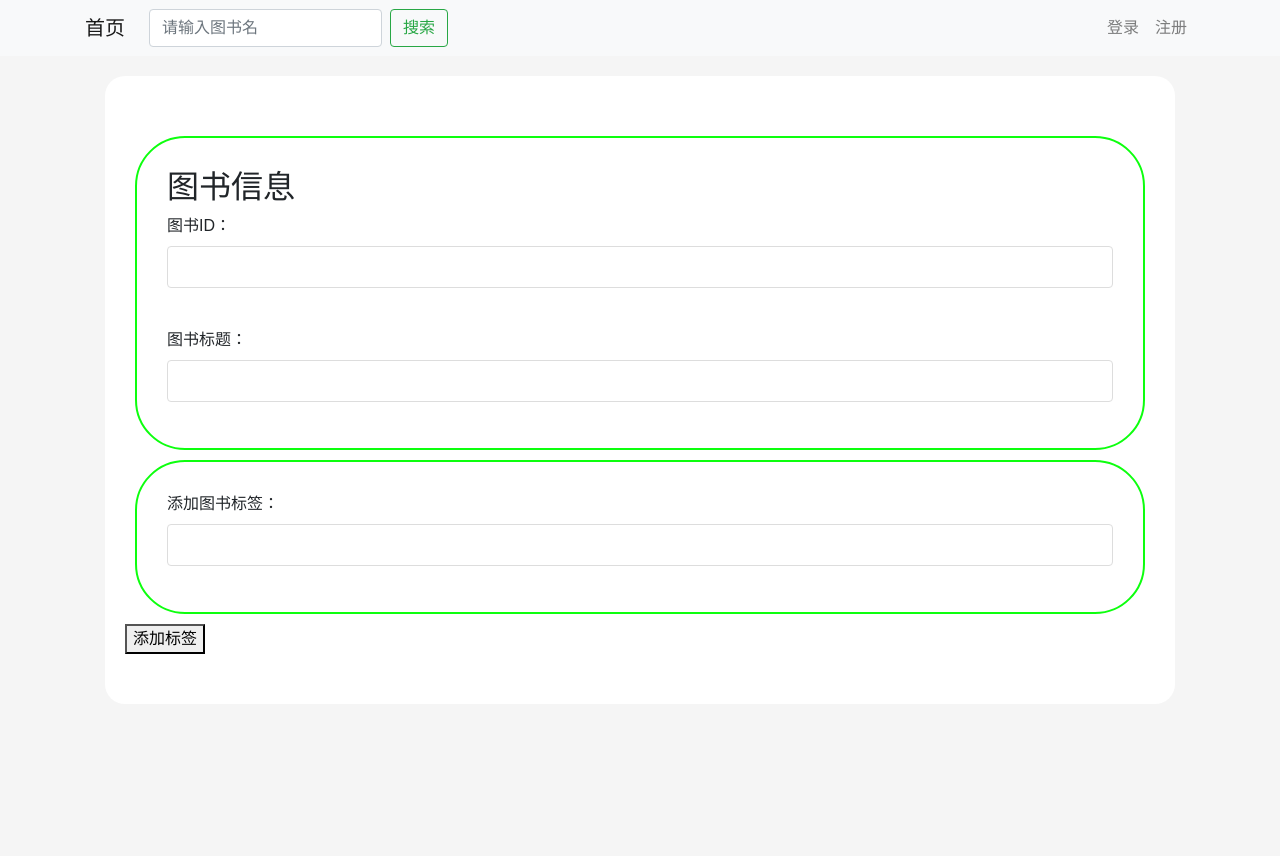
After one commit to VolcanoSAhrimp/-flask-, a Flask app: page /admin/add_tags in a window 1280 px wide. The commit adds this page. Run offline with Flask 3, Linux system fonts and the light colour scheme; some libraries are stand-ins or nearby versions.

Commit message:
图书添加

```diff
--- a/blueprints/admin.py
+++ b/blueprints/admin.py
@@ -4,7 +4,7 @@ from flask import Blueprint, render_template, request, g, redirect, url_for, jso
 from sqlalchemy.orm import aliased
 
 from exts import db
-from models import BorrowHistoryModel, UserModel, BooksModel
+from models import BorrowHistoryModel, UserModel, BooksModel,TagModel
 
 bp = Blueprint('admin', __name__, url_prefix='/admin')
 
@@ -122,3 +122,44 @@ def add_book():
         db.session.add(book)
         db.session.commit()
         return jsonify({"success":"sss"})
+
+@bp.route('/search_tags', methods=['GET','POST'])
+def search_tags():
+    if request.method == 'GET':
+        return render_template('add_tags.html')
+    else:
+        try:
+            bookId=request.form.get('bookID')
+            # print(bookId)
+            book=BooksModel.query.filter_by(id=bookId).first()
+            bookName=book.Name
+            # print(bookName)
+            tags=book.Tags
+            # print(tags)
+            tags=[{'id':tag.id,'name':tag.name} for tag in tags]
+            # print(tags)
+            return jsonify({"books":bookName,"tags":tags})
+        except:
+            return jsonify({"books":bookName,'tags':[]})
+
+@bp.route('/add_tags', methods=['GET','POST'])
+def add_tags():
+    if request.method == 'GET':
+        return render_template('add_tags.html')
+    else:
+        tag=request.form.get('add-tag')
+        flg=TagModel.query.filter_by(name=tag).first()
+        bookId = request.form.get('bookID')
+        book = BooksModel.query.filter_by(id=bookId).first()
+        print(flg)
+        if not flg:
+            tags=TagModel(name=tag)
+            db.session.add(tags)
+            db.session.commit()
+            flg1 = TagModel.query.filter_by(name=tag).first()
+            book.Tags.append(flg1)
+        else:
+            book.Tags.append(flg)
+        db.session.add(book)
+        db.session.commit()
+        return render_template('add_tags.html')
--- a/static/css/admin.css
+++ b/static/css/admin.css
@@ -106,3 +106,12 @@ div[class="green-book"] div{
     font-size: 30px;
     font-family: "思源黑体 CN Medium";
 }
+.tag{
+    display: inline-block;
+}
+.black-border{
+    border: black 1px solid;
+    border-radius: 10px;
+    margin: 5px;
+    padding: 5px;
+}
--- /dev/null
+++ b/static/jquery/tags-add.js
@@ -0,0 +1,73 @@
+$(document).ready(function () {
+    $('#bookID').on('blur', function () {
+        var bookID = $(this).val();
+        // 使用AJAX向后端发送请求获取用户名
+        $.ajax({
+            url: searchTagsUrl,  // 假设你有一个对应的视图函数来处理这个请求
+            type: 'POST',
+            data: {bookID: bookID},
+            success: function (response) {
+                if (response.books && response.tags.length > 0) {
+                    $('#bookTitle').val(response.books)
+                    var booksListHtml = '';
+                    $.each(response.tags, function (index, tag) {
+                        booksListHtml +=
+                            '<div class="tag black-border">' + tag.name + '</div>'
+                    });
+                    $('#tags').css('display', 'block');
+// 在循环结束后添加“添加标签”按钮
+//                     booksListHtml += '<div class="tag black-border" id="add">添加标签</div>';
+                    // 将生成的 HTML 插入到页面中显示已借图书列表的位置
+                    $('#tags').html(booksListHtml);
+                } else {
+                    $('#tags').css('display', 'none');
+                    $('#bookTitle').val(response.books)
+                    // alert('未找到图书信息');
+                    // $('#bookID').val('');
+                    // $('#bookTitle').val('');
+                    $('#tags').html("");
+
+                }
+            },
+            error: function (jqXHR, textStatus, errorThrown) {
+                console.error('AJAX请求失败:', textStatus, ', 错误:', errorThrown);
+            }
+        });
+    });
+});
+// $(document).onclick(function () {
+//     $('#tagSubmit').on('onclick', function () {
+//         var bookID = $(this).val();
+//         // 使用AJAX向后端发送请求获取用户名
+//         $.ajax({
+//             url: addTagsUrl,  // 假设你有一个对应的视图函数来处理这个请求
+//             type: 'POST',
+//             data: {bookID: bookID},
+//             success: function (response) {
+//                 if (response.books && response.tags.length > 0) {
+//                     $('#bookTitle').val(response.books)
+//                     var booksListHtml = '';
+//                     $.each(response.tags, function (index, tag) {
+//                         booksListHtml +=
+//                             '<div class="tag black-border">' + tag.name + '</div>'
+//                     });
+//
+// // 在循环结束后添加“添加标签”按钮
+//                     booksListHtml += '<div class="tag black-border" onclick="addtag">添加标签</div>';
+//                     // 将生成的 HTML 插入到页面中显示已借图书列表的位置
+//                     $('#tags').html(booksListHtml);
+//                 } else {
+//                     $('#bookTitle').val(response.books)
+//                     alert('未找到图息');
+//                     // $('#bookID').val('');
+//                     // $('#bookTitle').val('');
+//                     $('#tags').html("");
+//
+//                 }
+//             },
+//             error: function (jqXHR, textStatus, errorThrown) {
+//                 console.error('AJAX请求失败:', textStatus, ', 错误:', errorThrown);
+//             }
+//         });
+//     });
+// });
--- /dev/null
+++ b/templates/add_tags.html
@@ -0,0 +1,38 @@
+{% extends "base.html" %}
+
+{% block title %}添加图书标签{% endblock %}
+
+{% block head %}
+    <script src="{{ url_for('static', filename='jquery/jquery.3.6.min.js') }}"></script>
+    <script>
+        var searchTagsUrl = "{{ url_for('admin.search_tags') }}";
+    </script>
+    <script src="{{ url_for('static', filename='jquery/tags-add.js') }}"></script>
+    <link rel="stylesheet" href="{{ url_for('static', filename='css/admin.css') }}">
+{% endblock %}
+{% block body %}
+    <div class="form-space" style="background-color: white;border-radius: 20px;">
+        <div style="border: none;display: flex;">
+            <form action="{{ url_for('admin.add_tags') }}" method="post" name="borrowForm">
+                <div class="green-book">
+                    <!-- 图书信息部分 -->
+                    <h2>图书信息</h2>
+                    <label for="bookID">图书ID：</label>
+                    <input type="text" id="bookID" name="bookID" required>
+                    <br>
+                    <label for="bookTitle">图书标题：</label>
+                    <input type="text" id="bookTitle" name="bookTitle" readonly>
+                </div>
+                <div class="green-book" id="tags" style="display: none">
+{#                    显示已有标签内容#}
+                </div>
+                <div class="green-book" id="add-tag-div">
+                    <label for="bookID">添加图书标签：</label>
+                    <input type="text" id="add-tag" name="add-tag">
+                </div>
+                <button type="submit" name="tagSubmit" id="tagSubmit">添加标签</button>
+            </form>
+        </div>
+    </div>
+
+{% endblock %}
--- a/templates/base.html
+++ b/templates/base.html
@@ -73,6 +73,7 @@
                 <a href="{{url_for('admin.lend_book')}}"><div>出借图书</div></a>
                 <a href="{{url_for('admin.return_book')}}"><div>返还图书</div></a>
                 <a href="{{url_for('admin.add_book')}}"><div>添加图书</div></a>
+                <a href="{{url_for('admin.add_tags')}}"><div>添加标签</div></a>
                 <!-- 更多链接... -->
             </ul>
         </div>
```
Also changed, not shown: models.py (+34 -20 lines).
